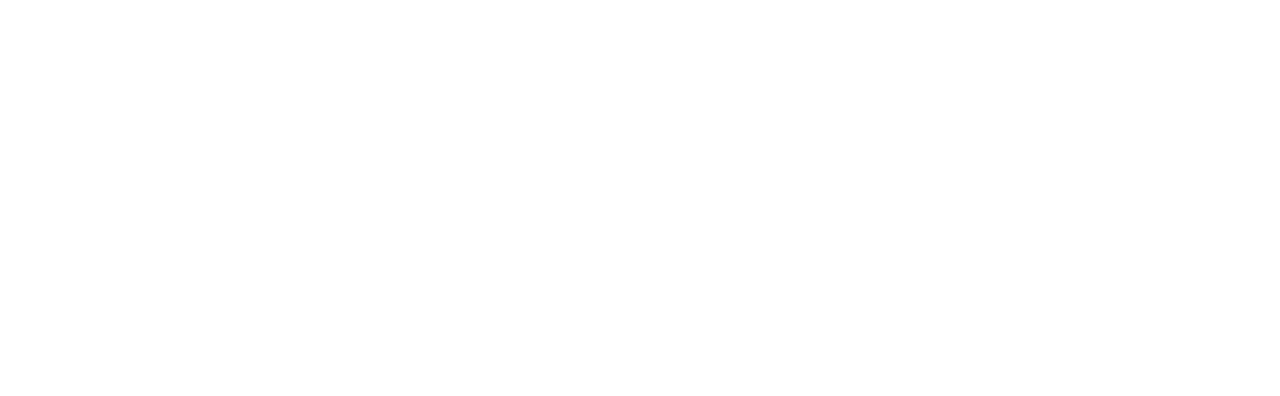
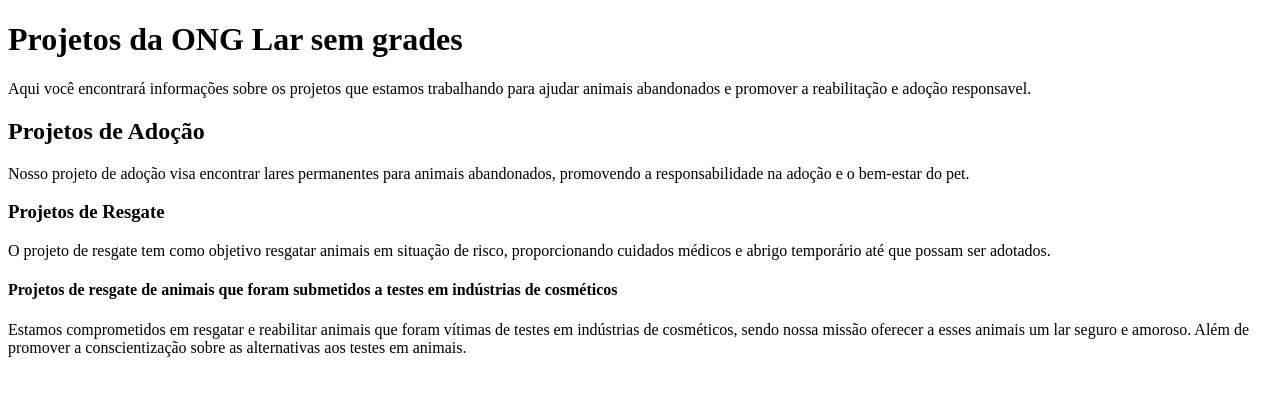
Before and after one commit to Maria-isabella05/auladeprograma-o-web, a plain HTML site: page projetos.html in a window 1280 px wide. Drawn offline with Linux system fonts and the light colour scheme.

Commit message:
alteração

```diff
--- a/projetos.html
+++ b/projetos.html
@@ -0,0 +1,24 @@
+<!DOCTYPE html>
+<html lang="pt-BR">
+<head>
+    <meta charset="UTF-8">
+    <meta name="viewport" content="width=device-width, initial-scale=1.0">
+    <title>Projetos da ONG Lar sem grades</title>
+</head>
+<body>
+    <header>
+        <h1>Projetos da ONG Lar sem grades</h1>
+        <p>Aqui você encontrará informações sobre os projetos que estamos trabalhando para ajudar animais abandonados e promover a reabilitação e adoção responsavel.
+        </p>
+    </header>
+    <main>
+        <section>
+            <h2>Projetos de Adoção</h2>
+            <p>Nosso projeto de adoção visa encontrar lares permanentes para animais abandonados, promovendo a responsabilidade na adoção e o bem-estar do pet.</p>
+            <h3>Projetos de Resgate</h3>
+            <p>O projeto de resgate tem como objetivo resgatar animais em situação de risco, proporcionando cuidados médicos e abrigo temporário até que possam ser adotados.</p>
+            <h4>Projetos de resgate de animais que foram submetidos a testes em indústrias de cosméticos</h4>
+            <p>Estamos comprometidos em resgatar e reabilitar animais que foram vítimas de testes em indústrias de cosméticos, sendo nossa missão oferecer a esses animais um lar seguro e amoroso. Além de promover a conscientização sobre as alternativas aos testes em animais.</p>
+        </section>
+    </main>
+</body>
```
Also changed, not shown: cadastro.html (+6 -0 lines), index.html (+2 -2 lines).
